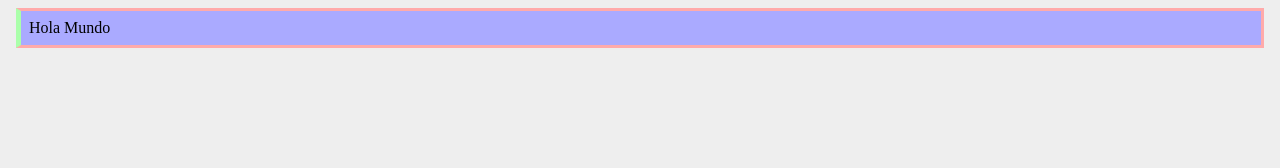
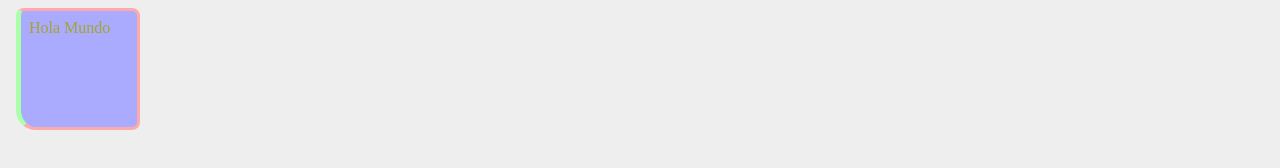
Before and after one commit to cesar-vaesco/html-css-js-node, a plain HTML site: page index.html in a window 1280 px wide. Drawn offline with Linux system fonts and the light colour scheme.

Commit message:
Bordes redondos, alto, ancho y color de texto

```diff
--- a/css/main.css
+++ b/css/main.css
@@ -2,7 +2,7 @@ body {
     background-color: #eee;
 }
 
-.caja{
+.caja {
     margin: 8px;
     padding: 8px;
     border-style: solid;
@@ -10,4 +10,10 @@ body {
     border-color: #faa;
     border-left: 5px solid #afa;
     background-color: #aaf;
+    /**/
+    border-radius: 8px;
+    border-bottom-left-radius: 20px;
+    height: 100px;
+    width: 100px;
+    color: #a3a52f;
 }
```
